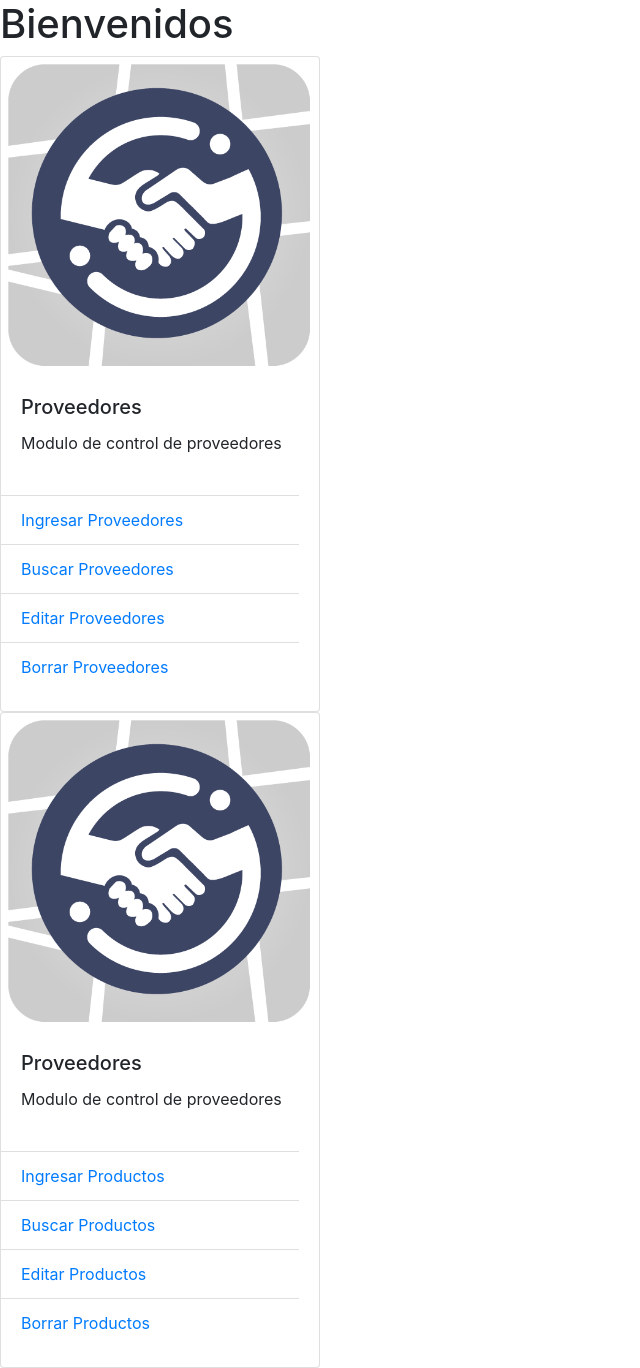
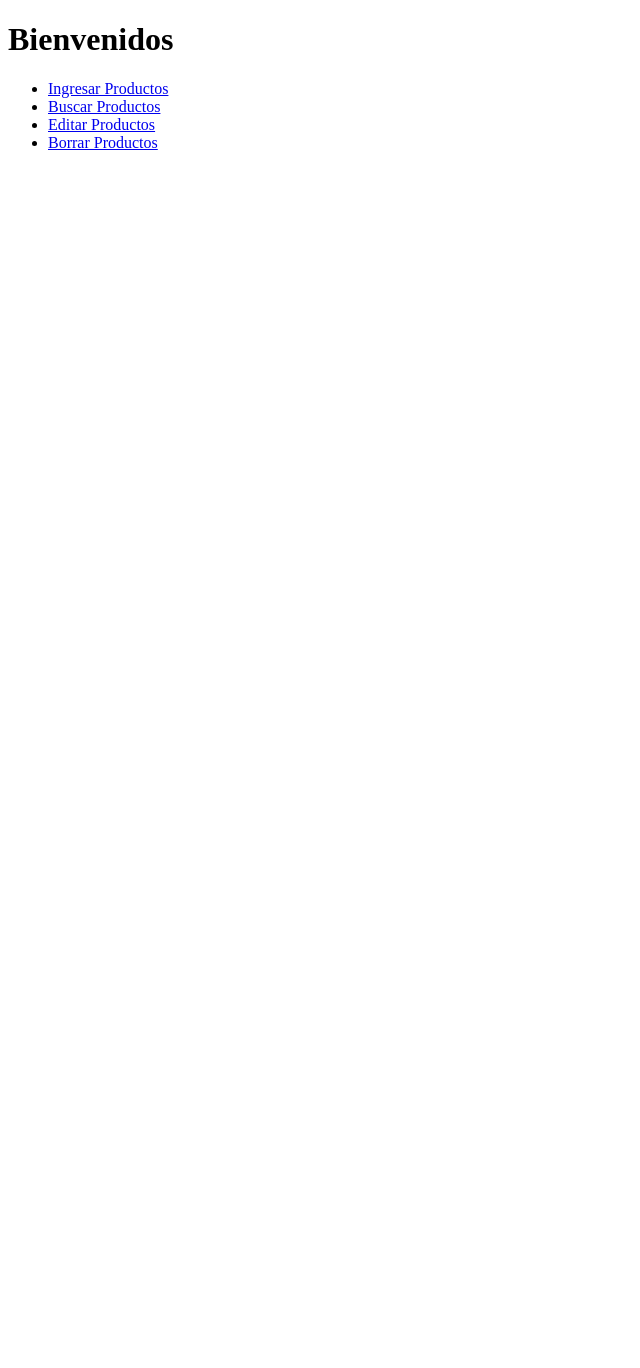
Before and after one commit to Mynor-Urrutia/SQA, a PHP site: page / in a window 1280 px wide. Shown: the whole page, without its empty margins (0-640 px from the left). After the commit the page ends 150 px from the top, so only its background shows below. Run offline with PHP 8.4, Linux system fonts and the light colour scheme.

Commit message:
Revert "Modificación UI"
This reverts commit fe6107b3efa860776d2e0c4fe76ba6efb3270f98.

```diff
--- a/buscar_proveedores.php
+++ /dev/null
@@ -1,6 +0,0 @@
-<?php include "templates/header.php"; ?>
-
-
-<a href="index.php">Volver</a>
-
-<?php include "templates/footer.php"; ?>
--- a/editar_proveedores.php
+++ /dev/null
@@ -1,4 +0,0 @@
-<?php include "templates/header.php"; ?>
-<h2>Editar proveedor</h2>
-
-<?php include "templates/footer.php"; ?>
--- a/index.php
+++ b/index.php
@@ -1,33 +1,9 @@
 <?php include "templates/header.php"; ?>
-<h1>Bienvenidos</h1>
-
-<div class="card" style="width: 20rem;">
-    <img src="images/proveedores.png" class="card-img-top" alt="...">
-    <div class="card-body">
-        <h5 class="card-title">Proveedores</h5>
-        <p class="card-text">Modulo de control de proveedores</p>
-    </div>
-    <ul class="list-group list-group-flush card-body">
-        <li class="list-group-item"><a href="ingreso_proveedores.php">Ingresar Proveedores</a></li>
-        <li class="list-group-item"><a href="buscar_proveedores.php">Buscar Proveedores</a></li>
-        <li class="list-group-item"><a href="editar_proveedores.php">Editar Proveedores</a></li>
-        <li class="list-group-item"><a href="borrar_proveedores.php">Borrar Proveedores</a></li>
+    <h1>Bienvenidos</h1>
+    <ul>
+        <li><a href="ingreso_productos.php">Ingresar Productos</a></li>
+        <li><a href="buscar_productos.php">Buscar Productos</a></li>
+        <li><a href="editar_productos.php">Editar Productos</a></li>
+        <li><a href="borrar_productos.php">Borrar Productos</a></li>
     </ul>
-</div>
-
-<div class="card" style="width: 20rem;">
-    <img src="images/proveedores.png" class="card-img-top" alt="...">
-    <div class="card-body">
-        <h5 class="card-title">Proveedores</h5>
-        <p class="card-text">Modulo de control de proveedores</p>
-    </div>
-    <ul class="list-group list-group-flush card-body">
-        <li class="list-group-item"><a href="ingreso_productos.php">Ingresar Productos</a></li>
-        <li class="list-group-item"><a href="buscar_productos.php">Buscar Productos</a></li>
-        <li class="list-group-item"><a href="editar_productos.php">Editar Productos</a></li>
-        <li class="list-group-item"><a href="borrar_productos.php">Borrar Productos</a></li>
-    </ul>
-</div>
-
-
 <?php include "templates/footer.php"; ?>
--- a/templates/header.php
+++ b/templates/header.php
@@ -5,12 +5,6 @@
     <meta http-equiv="X-UA-Compatible" content="IE=edge">
     <meta name="viewport" content="width=device-width, initial-scale=1.0">
     <title>Tienda</title>
-
-    <link rel="stylesheet" href="https://stackpath.bootstrapcdn.com/bootstrap/4.3.1/css/bootstrap.min.css" integrity="sha384-ggOyR0iXCbMQv3Xipma34MD+dH/1fQ784/j6cY/iJTQUOhcWr7x9JvoRxT2MZw1T" crossorigin="anonymous">
-
-    <script src="https://code.jquery.com/jquery-3.3.1.slim.min.js" integrity="sha384-q8i/X+965DzO0rT7abK41JStQIAqVgRVzpbzo5smXKp4YfRvH+8abtTE1Pi6jizo" crossorigin="anonymous"></script>
-<script src="https://cdnjs.cloudflare.com/ajax/libs/popper.js/1.14.7/umd/popper.min.js" integrity="sha384-UO2eT0CpHqdSJQ6hJty5KVphtPhzWj9WO1clHTMGa3JDZwrnQq4sF86dIHNDz0W1" crossorigin="anonymous"></script>
-<script src="https://stackpath.bootstrapcdn.com/bootstrap/4.3.1/js/bootstrap.min.js" integrity="sha384-JjSmVgyd0p3pXB1rRibZUAYoIIy6OrQ6VrjIEaFf/nJGzIxFDsf4x0xIM+B07jRM" crossorigin="anonymous"></script>
 </head>
 
 <body>
```
Also changed, not shown: ingreso_productos.php (added, +46 -0 lines), ingreso_proveedores.php (deleted, +0 -104 lines), borrar_productos.php (added), borrar_proveedores.php (deleted), buscar_productos.php (added), editar_productos.php (added), images/proveedores.png (deleted).
